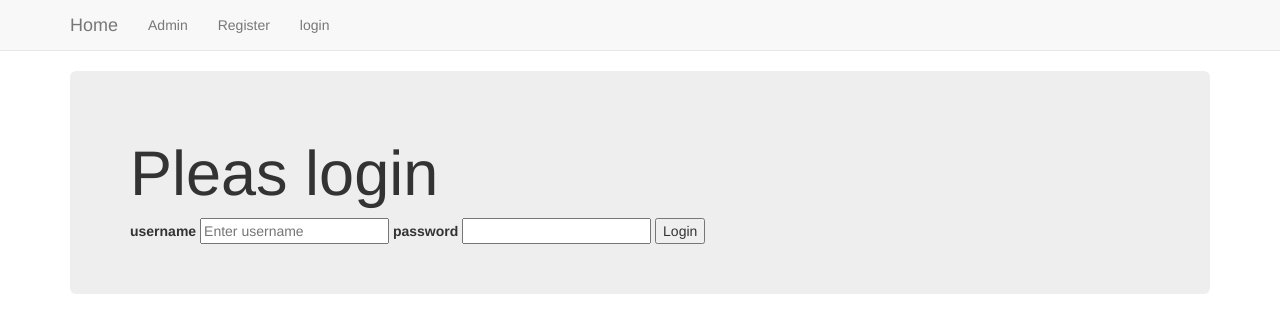
After one commit to ygberg/django_user_reg, a Django app: page /user_login in a window 1280 px wide. The commit adds this page. Shown: the top 333 px of the page. Run offline with Django 3.2, Linux system fonts and the light colour scheme; some libraries are stand-ins or nearby versions.

Commit message:
working login and special_site

```diff
--- a/templates/base.html
+++ b/templates/base.html
@@ -12,6 +12,14 @@
             <li><a class="navbar-brand" href="{%url 'index'%}">Home</a></li>
             <li><a class="navbar-link" href="{%url 'admin:index'%}">Admin</a></li>
             <li><a class="navbar-link" href="{%url 'register_user'%}">Register</a></li>
+            {%if user.is_authenticated%}
+            <li><a class="navbar-link" href="{%url 'log_out'%}">Logout</a></li>
+            <li><a class="navbar-link" href="{%url 'special_site'%}">special</a></li>
+
+            {%else%}
+            <li><a class="navbar-link" href="{%url 'user_login'%}">login</a></li>
+            {%endif%}
+
 
     </div>
     </nav>
--- /dev/null
+++ b/templates/user_login.html
@@ -0,0 +1,21 @@
+{%extends 'base.html'%}
+
+
+{%block content%}
+
+<div class="jumbotron">
+    <h1>Pleas login</h1>
+    <form action="{%url 'user_login'%}" method="POST">
+        {% csrf_token %}
+        <label for="username">username</label>
+        <input type="text" name="username" placeholder="Enter username">
+
+        <label for="password">password</label>
+        <input type="text" name='password'>
+
+        <input type="submit" value="Login">
+
+    </form>
+
+</div>
+{%endblock%}
--- a/user_app/admin.py
+++ b/user_app/admin.py
@@ -1,4 +1,8 @@
 from django.contrib import admin
 from user_app.models  import UserProfile
 
-admin.site.register(UserProfile)
+#admin.site.register(UserProfile)
+@admin.register(UserProfile)
+class UserProfileAdmin(admin.ModelAdmin):
+    list_display = ('user',"portfoliosite",'profile_pic' )
+    list_filter = ("profile_pic", )
--- a/user_app/urls.py
+++ b/user_app/urls.py
@@ -7,4 +7,7 @@ app_name = 'user_app'
 
 urlpatterns = [
     url(r'register_user/^$',views.register_user, name='register_user'),
+    url(r'^user_login',views.user_login,name='user_login'),
+
+
 ]+ static(settings.MEDIA_URL, document_root=settings.MEDIA_ROOT)
--- a/user_app/views.py
+++ b/user_app/views.py
@@ -1,15 +1,27 @@
 from django.db.models import fields
 from django.http import request
-from django.http.response import HttpResponse
+from django.http.response import HttpResponse ,HttpResponseRedirect
 from django.shortcuts import render
 from user_app.models import UserProfile
 from user_app.forms import RegForm,UserForm
+from django.core.urlresolvers import reverse
+from django.urls import reverse
+from django.contrib.auth.decorators import login_required
+from django.contrib.auth import login,authenticate,logout
 # Create your views here.
-from django.core.files.storage import default_storage
 
 
 def index(request):
     return render(request,'index.html')
+
+@login_required
+def log_out(reuqest):
+    logout(reuqest)
+    return HttpResponseRedirect(reverse('index.html'))
+
+@login_required
+def special_site(request):
+    return render(request,'special_site.html',{})
 
 def register_user(request):
     registered = False
@@ -33,6 +45,9 @@ def register_user(request):
                 registered = True
 
 
+            profile.save()
+            registered = True
+
         else :
             print(user_form.errors, profile_form.errors)
 
@@ -42,3 +57,29 @@ def register_user(request):
         profile_form = RegForm()
 
     return render(request,'register_user.html',{'user_form':user_form,'profile_form':profile_form,'registered':registered})
+
+
+
+def user_login(request):
+
+
+    if request.method == 'POST':
+        username = request.POST.get('username')
+        password = request.POST.get('password')
+
+        user = authenticate(username=username,password=password)
+        if user:
+
+            if user.is_active:
+                login(request,user)
+                return HttpResponseRedirect(reverse('index'))
+            else:
+                HttpResponse('user not active')
+
+        else:
+            print('some one tried to login but failed')
+            print(f'usernam: {username} and with password: {password}')
+            HttpResponse('wrong username or passowrd')
+
+    else:
+        return render(request,'user_login.html',{})
--- a/user_labb/urls.py
+++ b/user_labb/urls.py
@@ -23,5 +23,10 @@ urlpatterns = [
     url(r'^$',views.index, name='index'),
     url(r'^admin/', admin.site.urls),
     url(r'^register_user',views.register_user,name='register_user'),
-    url(r'^user_app',include('user_app.urls'))
+   # url(r'^user_app',include('user_app.urls')),
+    url(r'^log_out',views.log_out,name='log_out'),
+    url(r'^special_site',views.special_site,name='special_site'),
+    url(r'^user_login',views.user_login,name='user_login'),
+
+
 ] + static(settings.MEDIA_URL, document_root=settings.MEDIA_ROOT)
```
Also changed, not shown: templates/special_site.html (added, +7 -0 lines), db.sqlite3, media/profile_pics/flickan.jpg (added).
